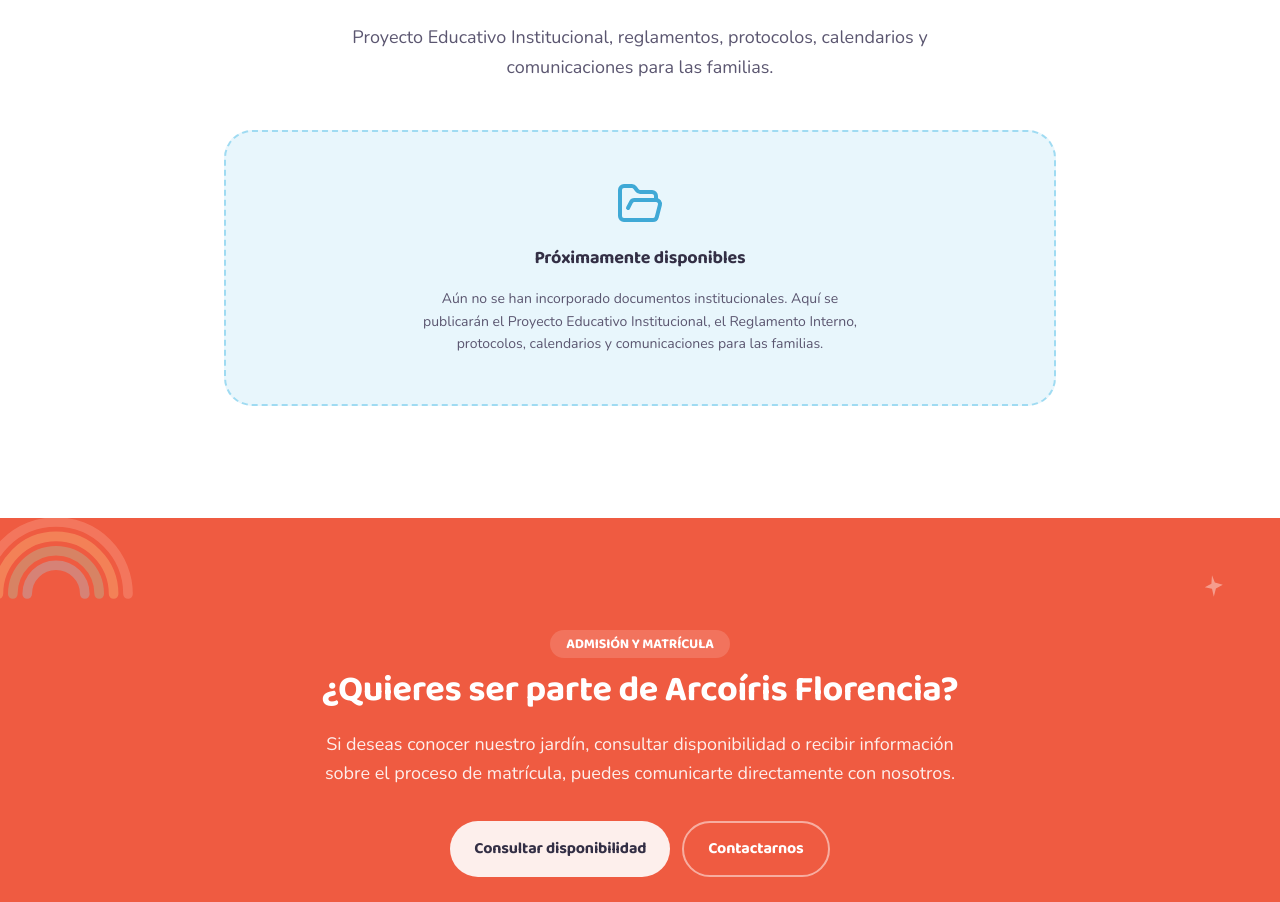
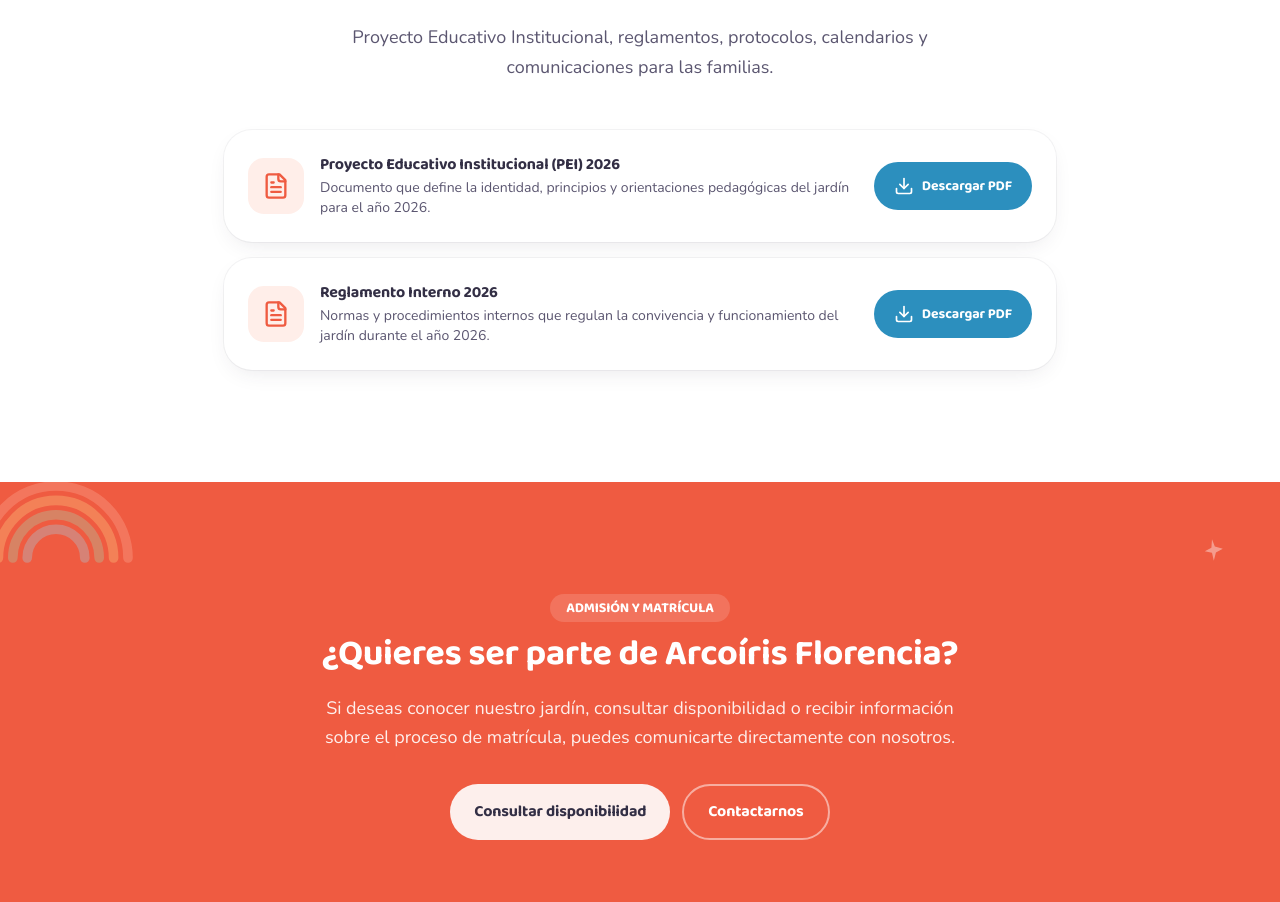
Before and after one commit to cristiangaona83-ui/arcoiris-florencia, a React (Vite) app: page / in a window 1280 px wide. Shown: the part 8980-9882 px from the top of the page. Built offline with nearby package versions, Linux system fonts and the light colour scheme.

Commit message:
Agregar documentos institucionales: PEI 2026 y Reglamento Interno 2026

```diff
--- a/src/components/DocumentCard.tsx
+++ b/src/components/DocumentCard.tsx
@@ -3,23 +3,26 @@
 
 export function DocumentCard({ doc }: { doc: InstitutionalDocument }) {
   return (
-    <article className="reveal flex items-center gap-4 rounded-3xl bg-white p-5 shadow-card ring-1 ring-ink/5 sm:p-6">
-      <div className="flex h-14 w-14 shrink-0 items-center justify-center rounded-2xl bg-coral-50 text-coral-500">
-        <FileText className="h-7 w-7" aria-hidden="true" />
-      </div>
+    <article className="reveal flex flex-col gap-4 rounded-3xl bg-white p-5 shadow-card ring-1 ring-ink/5 sm:flex-row sm:items-center sm:p-6">
+      <div className="flex items-start gap-4 sm:flex-1 sm:items-center">
+        <div className="flex h-14 w-14 shrink-0 items-center justify-center rounded-2xl bg-coral-50 text-coral-500">
+          <FileText className="h-7 w-7" aria-hidden="true" />
+        </div>
 
-      <div className="min-w-0 flex-1">
-        <h3 className="truncate font-display text-base font-bold text-ink">{doc.name}</h3>
-        <p className="mt-0.5 line-clamp-2 text-sm text-ink-soft">{doc.description}</p>
+        <div className="min-w-0">
+          <h3 className="font-display text-base font-bold leading-snug text-ink">{doc.name}</h3>
+          <p className="mt-0.5 text-sm text-ink-soft">{doc.description}</p>
+        </div>
       </div>
 
       <a
         href={doc.file}
         download
-        className="inline-flex h-11 w-11 shrink-0 items-center justify-center rounded-full bg-sky-500 text-white transition-colors hover:bg-sky-600"
-        aria-label={`Descargar ${doc.name}`}
+        className="inline-flex min-h-[48px] shrink-0 items-center justify-center gap-2 rounded-full bg-sky-500 px-5 py-3 text-sm font-bold font-display text-white transition-colors hover:bg-sky-600 sm:w-auto"
+        aria-label={`Descargar PDF: ${doc.name}`}
       >
         <Download className="h-5 w-5" aria-hidden="true" />
+        Descargar PDF
       </a>
     </article>
   );
--- a/src/data/documents.ts
+++ b/src/data/documents.ts
@@ -7,8 +7,22 @@
 }
 
 /**
- * Aún no se han proporcionado documentos institucionales oficiales.
- * Para publicar uno: agregar el PDF a /public/documents/ y crear un
- * nuevo elemento aquí con su ruta en "file".
+ * Para publicar un nuevo documento: agregar el PDF a /public/documents/
+ * y crear un nuevo elemento aquí con su ruta en "file".
  */
-export const documents: InstitutionalDocument[] = [];
+export const documents: InstitutionalDocument[] = [
+  {
+    id: "pei-2026",
+    name: "Proyecto Educativo Institucional (PEI) 2026",
+    description:
+      "Documento que define la identidad, principios y orientaciones pedagógicas del jardín para el año 2026.",
+    file: "/documents/pei-2026.pdf",
+  },
+  {
+    id: "reglamento-interno-2026",
+    name: "Reglamento Interno 2026",
+    description:
+      "Normas y procedimientos internos que regulan la convivencia y funcionamiento del jardín durante el año 2026.",
+    file: "/documents/reglamento-interno-2026.pdf",
+  },
+];
```
Also changed, not shown: 2 other files (tests, documents, lock files or other folders).
